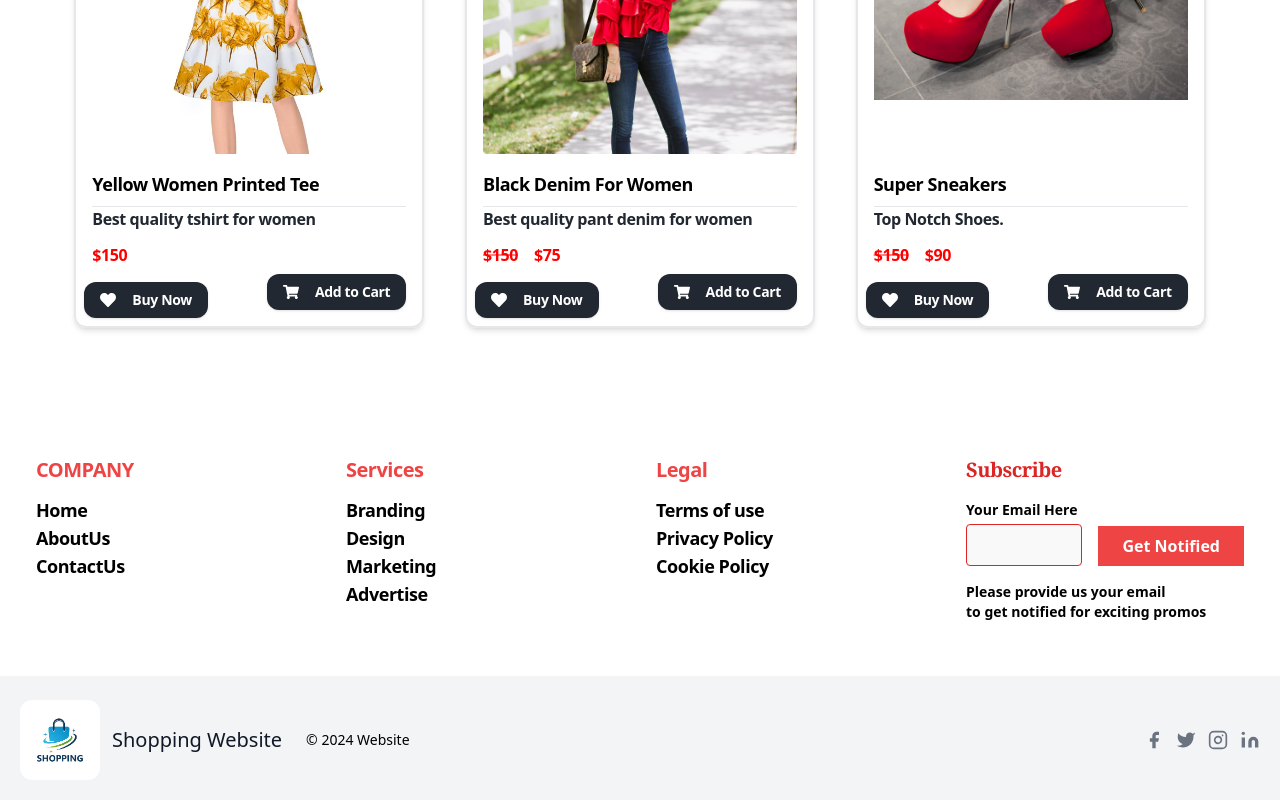
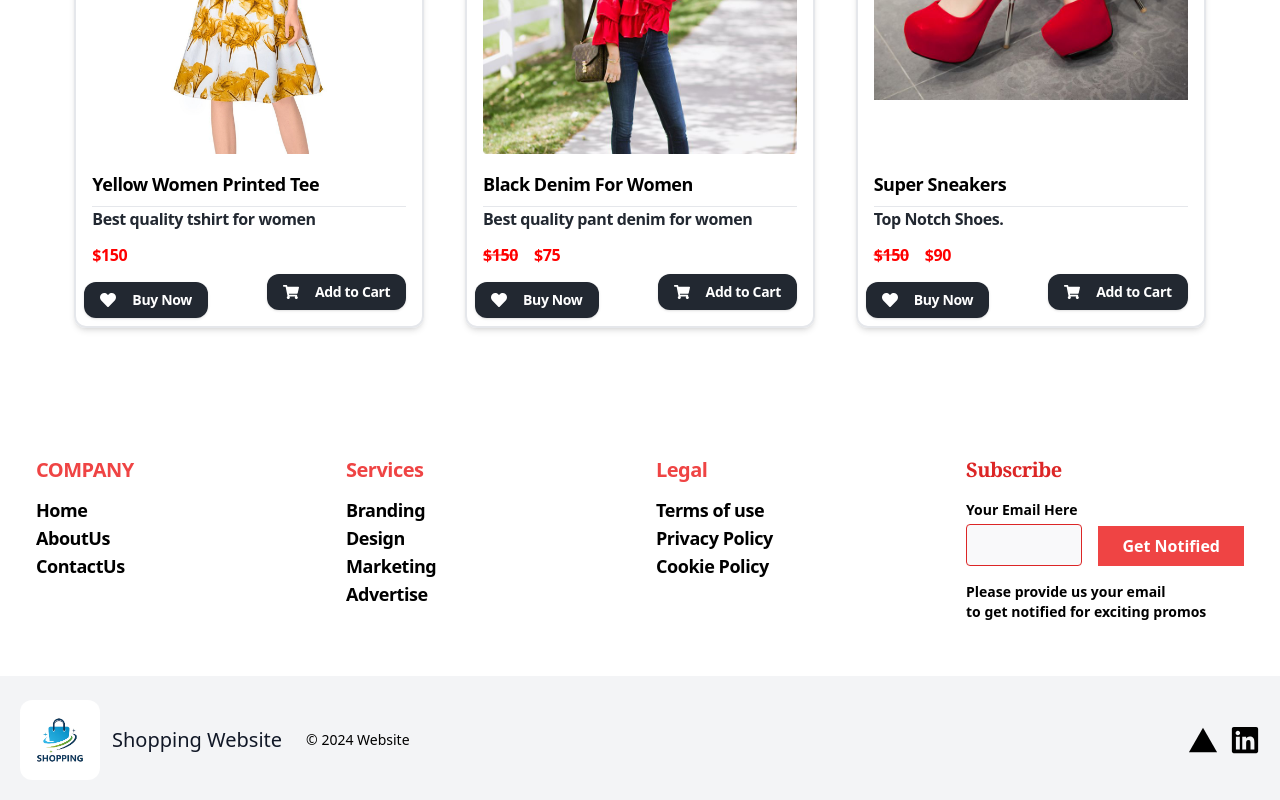
Before and after one commit to SaimaAmjad786/shopping-website, a Next.js app: page / in a window 1280 px wide. Shown: the part 2764-3564 px from the top of the page. Built offline with nearby package versions, Linux system fonts and the light colour scheme.

Commit message:
updated code

```diff
--- a/src/app/utils/mock.tsx
+++ b/src/app/utils/mock.tsx
@@ -112,7 +112,7 @@ export const products: Product[] = [
     title: "Amazing Printed Tees",
     image: [
       "/shirt.jpg",
-      "shirt.jpg",
+      "/shirt.jpg",
       "/shirt.jpg",
     ],
     slug: "amazing-printed-tees",
@@ -144,7 +144,7 @@ export const products: Product[] = [
   {
     id: 10,
     title: "Raybon Glasses",
-    image: ["/glasses1.jpg", "/glasses1.jpg"],
+    image: ["/glasses1.jpg", "/glassses1.jpg"],
     slug: "raybon-glasses",
     price: 2500,
     discount: 30,
--- a/src/components/ui/footer.tsx
+++ b/src/components/ui/footer.tsx
@@ -1,6 +1,9 @@
 import React from 'react'
 import Image from "next/image"
 import Link from "next/link"
+import {IoLogoVercel} from 'react-icons/io5'
+import {FaLinkedin } from 'react-icons/fa'
+
 function Footer() {
   return (
     <div>
@@ -105,61 +108,15 @@ function Footer() {
 
       </p>
       <span className="inline-flex sm:ml-auto sm:mt-0 mt-4 justify-center sm:justify-start">
-        <a className="text-gray-500">
-          <svg
-            fill="currentColor"
-            strokeLinecap="round"
-            strokeLinejoin="round"
-            strokeWidth={2}
-            className="w-5 h-5"
-            viewBox="0 0 24 24"
-          >
-            <path d="M18 2h-3a5 5 0 00-5 5v3H7v4h3v8h4v-8h3l1-4h-4V7a1 1 0 011-1h3z" />
-          </svg>
-        </a>
-        <a className="ml-3 text-gray-500">
-          <svg
-            fill="currentColor"
-            strokeLinecap="round"
-            strokeLinejoin="round"
-            strokeWidth={2}
-            className="w-5 h-5"
-            viewBox="0 0 24 24"
-          >
-            <path d="M23 3a10.9 10.9 0 01-3.14 1.53 4.48 4.48 0 00-7.86 3v1A10.66 10.66 0 013 4s-4 9 5 13a11.64 11.64 0 01-7 2c9 5 20 0 20-11.5a4.5 4.5 0 00-.08-.83A7.72 7.72 0 0023 3z" />
-          </svg>
-        </a>
-        <a className="ml-3 text-gray-500">
-          <svg
-            fill="none"
-            stroke="currentColor"
-            strokeLinecap="round"
-            strokeLinejoin="round"
-            strokeWidth={2}
-            className="w-5 h-5"
-            viewBox="0 0 24 24"
-          >
-            <rect width={20} height={20} x={2} y={2} rx={5} ry={5} />
-            <path d="M16 11.37A4 4 0 1112.63 8 4 4 0 0116 11.37zm1.5-4.87h.01" />
-          </svg>
-        </a>
-        <a className="ml-3 text-gray-500">
-          <svg
-            fill="currentColor"
-            stroke="currentColor"
-            strokeLinecap="round"
-            strokeLinejoin="round"
-            strokeWidth={0}
-            className="w-5 h-5"
-            viewBox="0 0 24 24"
-          >
-            <path
-              stroke="none"
-              d="M16 8a6 6 0 016 6v7h-4v-7a2 2 0 00-2-2 2 2 0 00-2 2v7h-4v-7a6 6 0 016-6zM2 9h4v12H2z"
-            />
-            <circle cx={4} cy={4} r={2} stroke="none" />
-          </svg>
-        </a>
+      <Link
+      target='blank' href={"https://vercel.com/new/saima-amjads-projects"} className="ml-3 text-black">
+      <IoLogoVercel className='text-3xl' />
+      </Link>
+
+      <Link
+      target='blank' href={"https://www.linkedin.com/in/saima-amjad-2263012b6/"} className="ml-3 text-black">
+        <FaLinkedin className='text-3xl ' />
+      </Link>
       </span>
     </div>
   </div>
```
